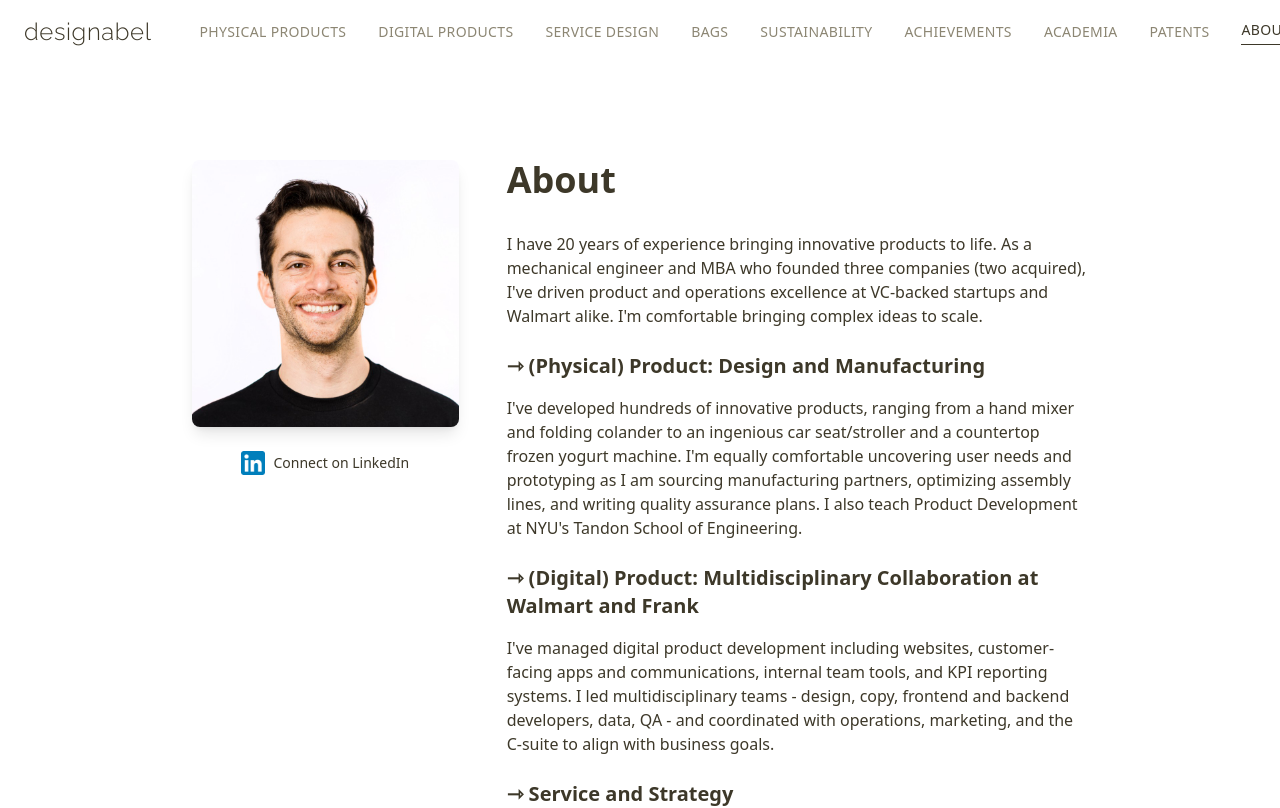
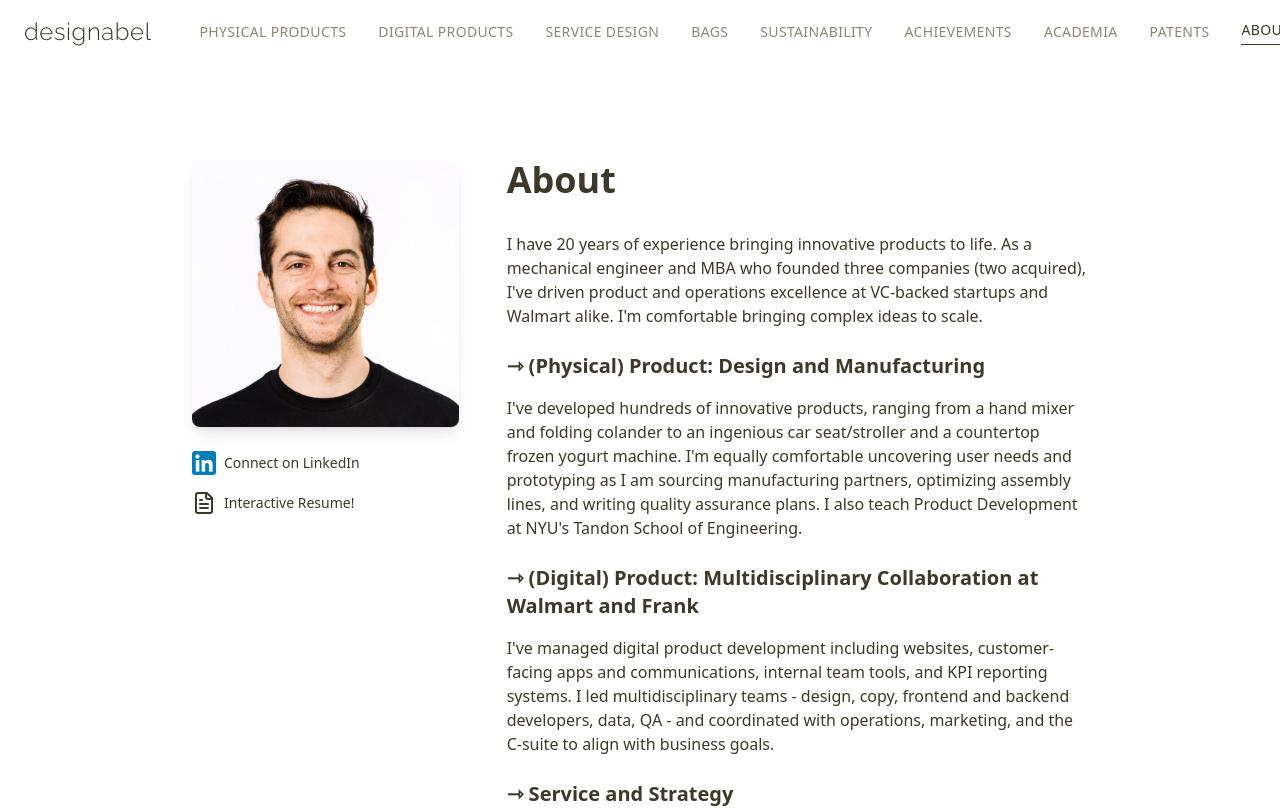
Before and after one commit to evanpants/designabel-real, a React (Vite) app: page /about in a window 1280 px wide. Shown: the top 808 px of the page. Built offline with nearby package versions, Linux system fonts and the light colour scheme; the HTML template or start-up script is replaced by a standard one.

Commit message:
Add resume link to About page

```diff
--- a/src/pages/About.tsx
+++ b/src/pages/About.tsx
@@ -1,5 +1,6 @@
 import Navigation from "@/components/Navigation";
 import Footer from "@/components/Footer";
+import { FileText } from "lucide-react";
 
 const About = () => {
   return (
@@ -21,19 +22,30 @@ const About = () => {
                       className="w-full max-w-sm mx-auto rounded-lg shadow-lg"
                     />
                     {/* LinkedIn Link */}
-                    <div className="mt-6 text-center">
+                    <div className="mt-6 space-y-4">
                       <a
                         href="https://www.linkedin.com/in/evanabel/"
                         target="_blank"
                         rel="noopener noreferrer"
-                        className="inline-flex items-center gap-2 text-foreground hover:text-muted-foreground transition-colors"
+                        className="flex items-center gap-2 text-foreground hover:text-muted-foreground transition-colors"
                       >
                         <img
                           src="/assets/linkedin-icon.png"
                           alt="LinkedIn"
-                          className="w-6 h-6"
+                          className="w-6 h-6 flex-shrink-0"
                         />
                         <span className="text-sm font-medium">Connect on LinkedIn</span>
+                      </a>
+
+                      {/* Interactive Resume Link */}
+                      <a
+                        href="https://id-preview--edabc21d-9065-49a5-8cde-ed01aa7eab7d.lovable.app/view/evan-abel-1762381597516"
+                        target="_blank"
+                        rel="noopener noreferrer"
+                        className="flex items-center gap-2 text-foreground hover:text-muted-foreground transition-colors"
+                      >
+                        <FileText className="w-6 h-6 flex-shrink-0" />
+                        <span className="text-sm font-medium">Interactive Resume!</span>
                       </a>
                     </div>
                   </div>
```
